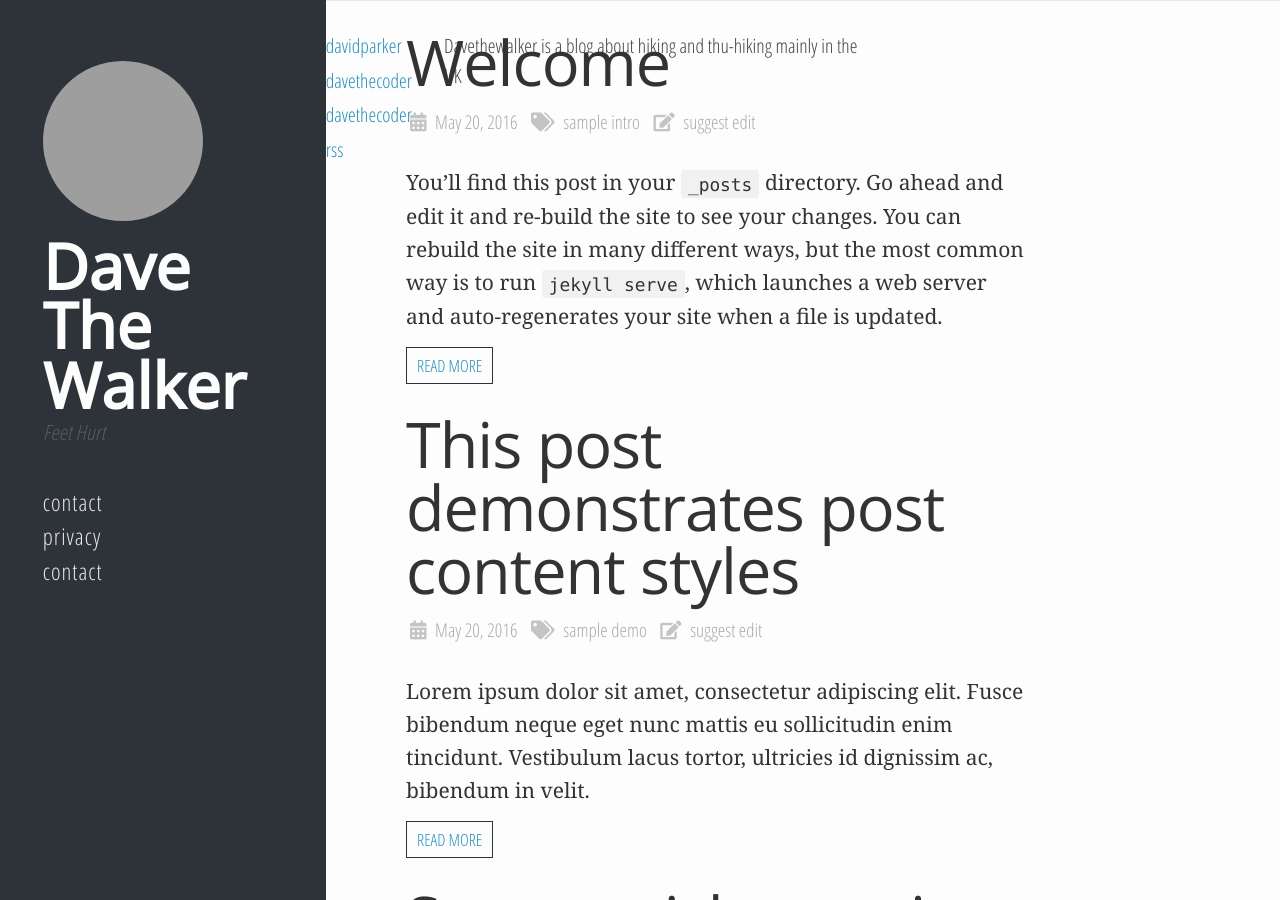
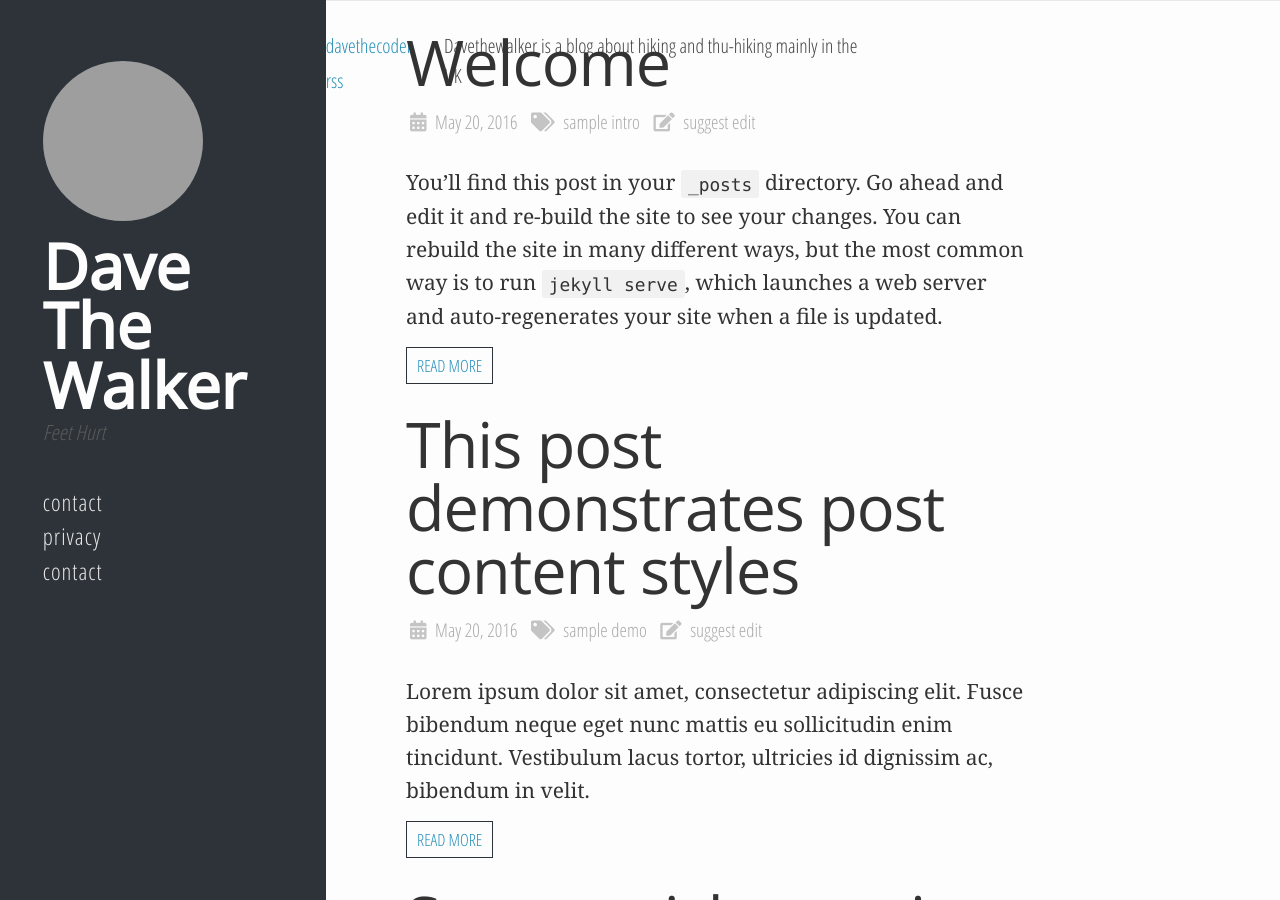
Before and after one commit to davidparker/davethewalker.github.io, a Jekyll site: the page built from index.html, in a window 1280 px wide and 900 px high. Built offline with Jekyll 4.4.1, drawn with Linux system fonts in a browser that asks for light colours; cached includes are drawn as plain includes; nearby versions of some CDN libraries; some web fonts are replaced; library files that are not in the unit come from our copies; a script that is not in the unit is left out; the list of posts is cut into pages by our own code; comment, search, counter and statistics services are not loaded; grey boxes are pictures that could not be loaded.

Commit message:
turn off comments

```diff
--- a/_config.yml
+++ b/_config.yml
@@ -17,8 +17,6 @@ contact:
 
 # social links
 instagram_username: davethecoder
-twitter_username: davethecoder
-github_username:  davidparker
 rss: rss
 
 #
@@ -38,7 +36,7 @@ show_excerpts: true  # set to true to show excerpts on the homepage, otherwise f
 # Comments
 # To enable comments, set the `enabled` field to true and supply either a Disqus short name or a Jekyll comments receiver
 comments:
-  enabled: true
+  enabled: false
   show_count: true
   receiver: https://haacked-blog.azurewebsites.net/api/PostComment  # See https://haacked.com/archive/2018/06/24/comments-for-jekyll-blogs/ for more information.
 
```
